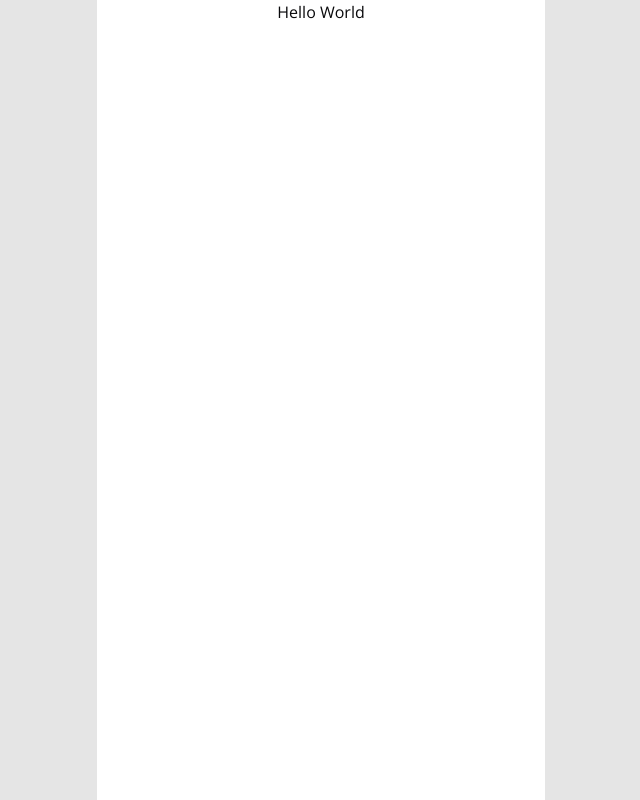
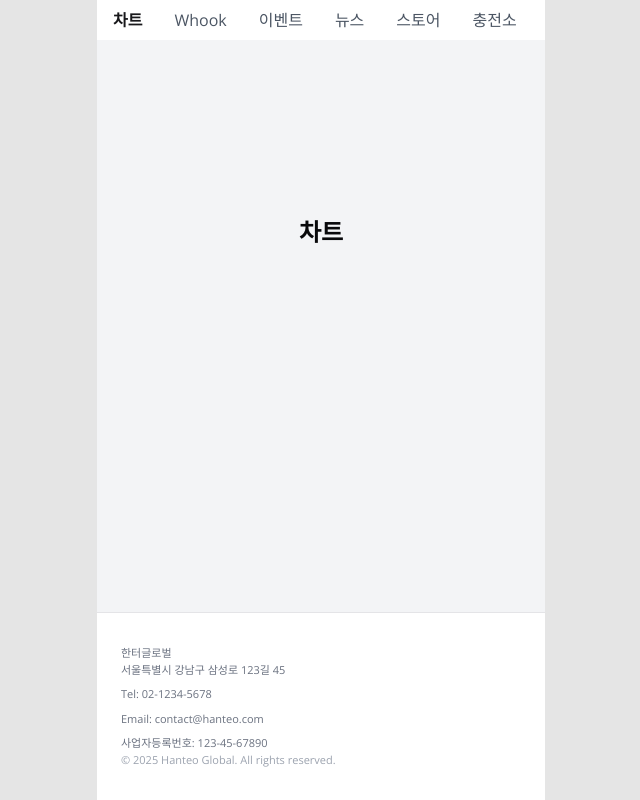
Before and after one commit to kihyeoon/hanteo-test, a Next.js app: page / in a window 1280 px wide. Shown: the whole page, without its empty margins (319-959 px from the left). Built offline with nearby package versions, Linux system fonts and the light colour scheme.

Commit message:
feat: category navigation, carousel 구현

```diff
--- a/src/app/layout.tsx
+++ b/src/app/layout.tsx
@@ -1,5 +1,8 @@
+import Providers from "@/contexts/providers";
 import type { Metadata } from "next";
 import { Open_Sans } from "next/font/google";
+
+import Footer from "@/components/layout/footer";
 
 import "./globals.css";
 
@@ -23,9 +26,12 @@ export default function RootLayout({
       <body
         className={`${openSans.variable} flex min-h-dvh flex-col bg-neutral-200 font-sans antialiased`}
       >
-        <div className="mx-auto flex w-full max-w-md flex-1 flex-col items-center bg-background">
-          {children}
-        </div>
+        <Providers>
+          <div className="mx-auto flex w-full max-w-md flex-1 flex-col items-center bg-background">
+            {children}
+            <Footer />
+          </div>
+        </Providers>
       </body>
     </html>
   );
--- a/src/app/page.tsx
+++ b/src/app/page.tsx
@@ -1,7 +1,15 @@
+import { categories } from "@/constants/categories";
+
+import CategoryCarousel from "@/components/category/category-carousel";
+import Navigation from "@/components/layout/navigation";
+
 export default function Home() {
   return (
-    <div>
-      <h1>Hello World</h1>
-    </div>
+    <>
+      <Navigation categories={categories} />
+      <main className="mx-auto size-full min-h-0 flex-1 bg-gray-100">
+        <CategoryCarousel categories={categories} />
+      </main>
+    </>
   );
 }
--- /dev/null
+++ b/src/components/category/category-carousel.tsx
@@ -0,0 +1,50 @@
+"use client";
+
+import type { Category } from "@/constants/categories";
+import { useCategory } from "@/contexts/category-context";
+import { useEffect, useState } from "react";
+
+import {
+  Carousel,
+  CarouselContent,
+  CarouselItem,
+} from "@/components/ui/carousel";
+import type { CarouselApi } from "@/components/ui/carousel";
+
+interface CategoryCarouselProps {
+  categories: readonly Category[];
+}
+
+export default function CategoryCarousel({
+  categories,
+}: CategoryCarouselProps) {
+  const { currentCategory, setCurrentCategory } = useCategory();
+  const [api, setApi] = useState<CarouselApi>();
+
+  useEffect(() => {
+    if (!api) return;
+    api.scrollTo(currentCategory);
+  }, [api, currentCategory]);
+
+  useEffect(() => {
+    if (!api) return;
+
+    api.on("select", () => {
+      setCurrentCategory(api.selectedScrollSnap());
+    });
+  }, [api, setCurrentCategory]);
+
+  return (
+    <Carousel setApi={setApi}>
+      <CarouselContent>
+        {categories.map((category) => (
+          <CarouselItem key={category.id}>
+            <div className="flex min-h-96 w-full items-center justify-center">
+              <div className="text-2xl font-bold">{category.name}</div>
+            </div>
+          </CarouselItem>
+        ))}
+      </CarouselContent>
+    </Carousel>
+  );
+}
--- /dev/null
+++ b/src/components/layout/footer.tsx
@@ -0,0 +1,20 @@
+import { companyInfo } from "@/constants/footer";
+
+export default function Footer() {
+  return (
+    <footer className="w-full border-t bg-white px-6 py-8">
+      <div className="mx-auto max-w-screen-xl text-[11px] text-gray-500">
+        <p className="font-medium">{companyInfo.name}</p>
+        <div className="space-y-2">
+          <p>{companyInfo.address}</p>
+          <p>Tel: {companyInfo.tel}</p>
+          <p>Email: {companyInfo.email}</p>
+          <p>사업자등록번호: {companyInfo.businessNumber}</p>
+        </div>
+        <p className="text-gray-400">
+          © {new Date().getFullYear()} Hanteo Global. All rights reserved.
+        </p>
+      </div>
+    </footer>
+  );
+}
--- /dev/null
+++ b/src/components/layout/navigation.tsx
@@ -0,0 +1,32 @@
+"use client";
+
+import type { Category } from "@/constants/categories";
+import { useCategory } from "@/contexts/category-context";
+
+interface NavigationProps {
+  categories: readonly Category[];
+}
+
+export default function Navigation({ categories }: NavigationProps) {
+  const { currentCategory, setCurrentCategory } = useCategory();
+
+  return (
+    <nav className="w-full bg-background">
+      <div className="flex overflow-x-auto">
+        {categories.map((category, index) => (
+          <button
+            key={category.id}
+            onClick={() => setCurrentCategory(index)}
+            className={`whitespace-nowrap px-4 py-2 ${
+              currentCategory === index
+                ? "font-bold text-primary"
+                : "text-gray-600"
+            }`}
+          >
+            {category.name}
+          </button>
+        ))}
+      </div>
+    </nav>
+  );
+}
--- /dev/null
+++ b/src/constants/categories.ts
@@ -0,0 +1,31 @@
+export interface Category {
+  id: number;
+  name: string;
+}
+
+export const categories: Category[] = [
+  {
+    id: 1,
+    name: "차트",
+  },
+  {
+    id: 2,
+    name: "Whook",
+  },
+  {
+    id: 3,
+    name: "이벤트",
+  },
+  {
+    id: 4,
+    name: "뉴스",
+  },
+  {
+    id: 5,
+    name: "스토어",
+  },
+  {
+    id: 6,
+    name: "충전소",
+  },
+] as const;
--- /dev/null
+++ b/src/constants/footer.ts
@@ -0,0 +1,7 @@
+export const companyInfo = {
+  name: "한터글로벌",
+  address: "서울특별시 강남구 삼성로 123길 45",
+  tel: "02-1234-5678",
+  email: "contact@hanteo.com",
+  businessNumber: "123-45-67890",
+} as const;
--- /dev/null
+++ b/src/contexts/category-context.tsx
@@ -0,0 +1,30 @@
+"use client";
+
+import { ReactNode, createContext, useContext, useState } from "react";
+
+interface CategoryContextType {
+  currentCategory: number;
+  setCurrentCategory: (index: number) => void;
+}
+
+const CategoryContext = createContext<CategoryContextType | undefined>(
+  undefined,
+);
+
+export function CategoryProvider({ children }: { children: ReactNode }) {
+  const [currentCategory, setCurrentCategory] = useState(0);
+
+  return (
+    <CategoryContext.Provider value={{ currentCategory, setCurrentCategory }}>
+      {children}
+    </CategoryContext.Provider>
+  );
+}
+
+export function useCategory() {
+  const context = useContext(CategoryContext);
+  if (context === undefined) {
+    throw new Error("useCategory must be used within a CategoryProvider");
+  }
+  return context;
+}
--- /dev/null
+++ b/src/contexts/providers.tsx
@@ -0,0 +1,11 @@
+import { CategoryProvider } from "@/contexts/category-context";
+
+interface Props {
+  children: React.ReactNode;
+}
+
+const Providers = ({ children }: Props) => {
+  return <CategoryProvider>{children}</CategoryProvider>;
+};
+
+export default Providers;
```
